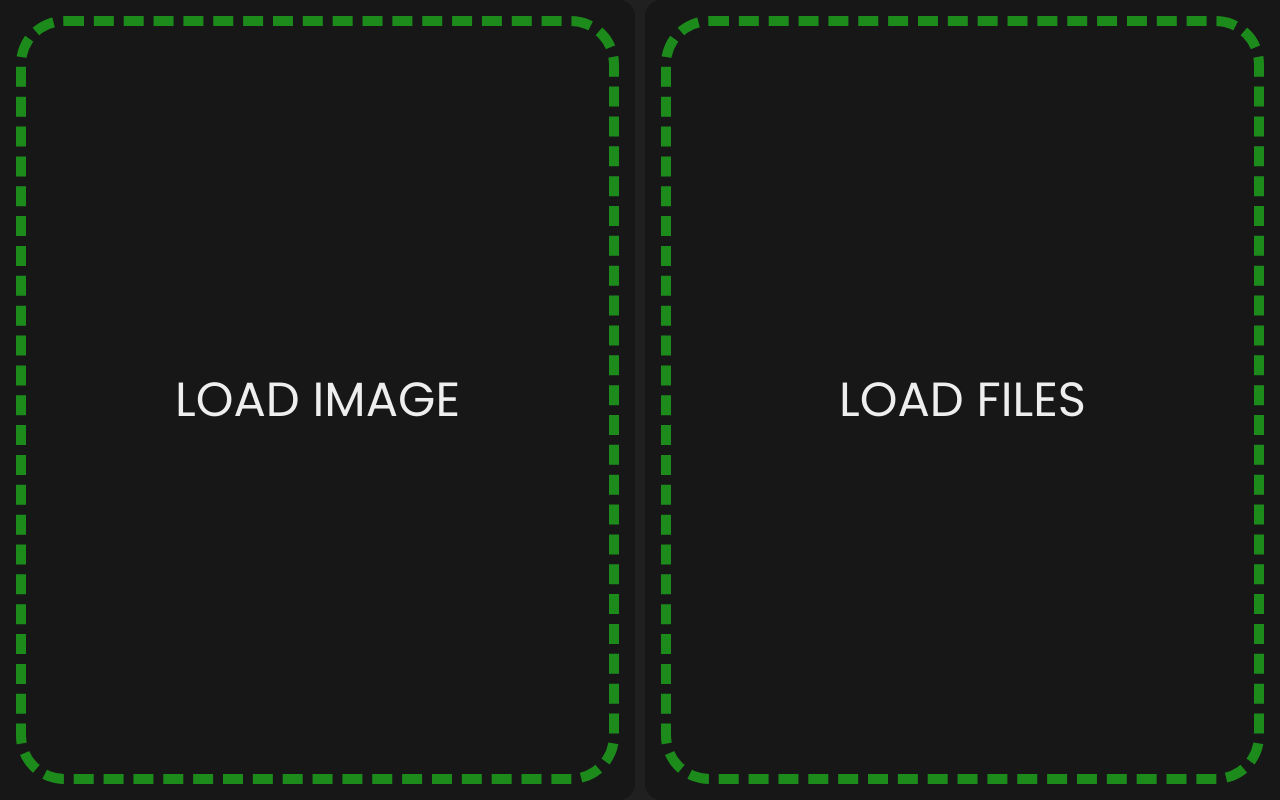
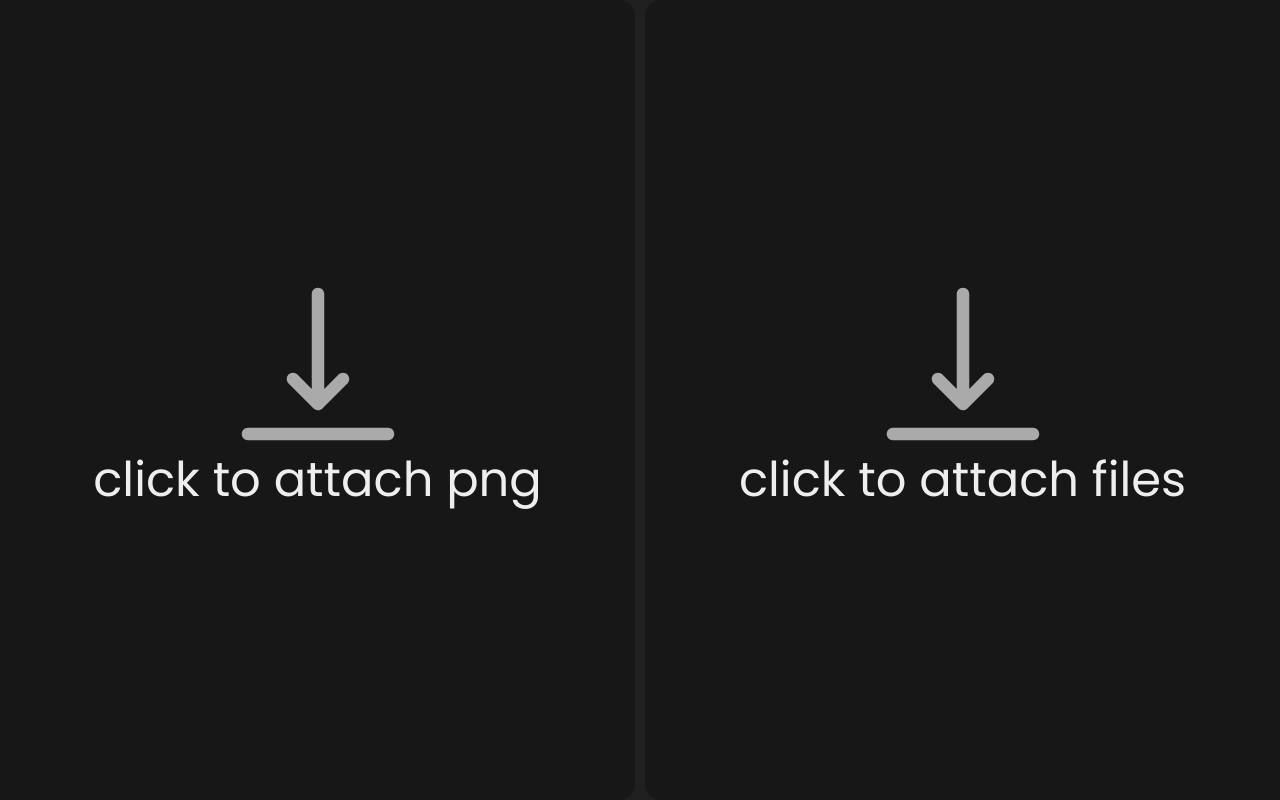
Before and after one commit to unisoft-py/PngVault, a plain HTML site: page index.html in a window 1280 px wide. Drawn offline with Linux system fonts and the light colour scheme.

Commit message:
update visual of image and files attachment

```diff
--- a/index.html
+++ b/index.html
@@ -13,14 +13,10 @@
 <body>
     <div id="wrapper">
         <div id="image-panel" class="panel">
-            <div id="image-container" class="container drop-zone">
-                LOAD IMAGE
-            </div>
+            <div id="image-container" class="container empty"></div>
         </div>
         <div id="files-panel" class="panel">
-            <div id="files-container" class="container drop-zone center">
-                LOAD FILES
-            </div>
+            <div id="files-container" class="container empty center"></div>
         </div>
     </div>
 </body>
--- a/style.css
+++ b/style.css
@@ -36,12 +36,23 @@ body {
     background-color: #171717;
 }
 .container {
+    display: flex;
+    flex-direction: column;
     color: #eee;
     height: 100%;
     width: 100%;
     max-width: 100%;
 }
+.container svg {
+    pointer-events: none;
+    color: #aaa;
+    max-width: 10rem;
+}
 
+.empty {
+    cursor: pointer;
+    font-size: 3rem;
+}
 .drop-zone {
     cursor: pointer;
     font-size: 3rem;
--- a/ui.js
+++ b/ui.js
@@ -1,4 +1,7 @@
 $(_=>{
+
+$.get('load_empty.svg', data => window.$loadEmptySvg = $($(data).get(0).firstChild))
+$.get('load_drop.svg', data => window.$loadDropSvg = $($(data).get(0).firstChild))
 
 var $imagePanel = $('#image-panel')
 var $imageContainer = $('#image-container')
@@ -12,9 +15,8 @@ var $selectFiles = $('<input>')
     .attr('type', 'file')
     .on('change', function(event) {
         event.preventDefault()
-        if ($(this).attr('multiple')) {
+        if ($(this).attr('multiple'))
             getFiles(event.target.files)
-        }
         else {
             let file = event.target.files[0]
             if (file.type === 'image/png')
@@ -30,34 +32,48 @@ setInterval(_ => {
     if (new Date() - lastDragover <= 100) {
         $imageContainer
             .addClass('drop-zone')
-            .html('DROP IMAGE HERE')
+            .empty()
+            .text('drop image here')
+            .prepend($loadDropSvg.clone())
 
         $filesContainer
             .addClass('drop-zone')
             .addClass('center')
             .data('inner', $filesContainer.children())
-            .html('DROP FILES HERE')
+            .empty()
+            .text('drop files here')
+            .prepend($loadDropSvg.clone())
     }
-    else if ($imageContainer.hasClass('drop-zone') || $filesContainer.hasClass('drop-zone')) {
+    else if ($imageContainer.hasClass('drop-zone') || $filesContainer.hasClass('empty')) {
         if (uploadedImage === null)
             $imageContainer
-                .addClass('drop-zone')
-                .empty().html('LOAD IMAGE')
+                .removeClass('drop-zone')
+                .addClass('empty')
+                .empty()
+                .text('click to attach png')
+                .prepend($loadEmptySvg.clone())
         else
             $imageContainer
                 .removeClass('drop-zone')
-                .empty().append(uploadedImage.img)
+                .removeClass('empty')
+                .empty()
+                .append(uploadedImage.img)
 
         if (uploadedFiles === null)
             $filesContainer
-                .addClass('drop-zone')
+                .removeClass('drop-zone')
+                .addClass('empty')
                 .addClass('center')
-                .empty().html('LOAD FILES')
+                .empty()
+                .text('click to attach files')
+                .prepend($loadEmptySvg.clone())
         else
             $filesContainer
                 .removeClass('drop-zone')
+                .removeClass('empty')
                 .removeClass('center')
-                .empty().append(JSON.stringify(uploadedFiles.list))
+                .empty()
+                .append(JSON.stringify(uploadedFiles.list))
     }
 }, 100)
 $(document)
```
Also changed, not shown: load_drop.svg (added), load_empty.svg (added).
